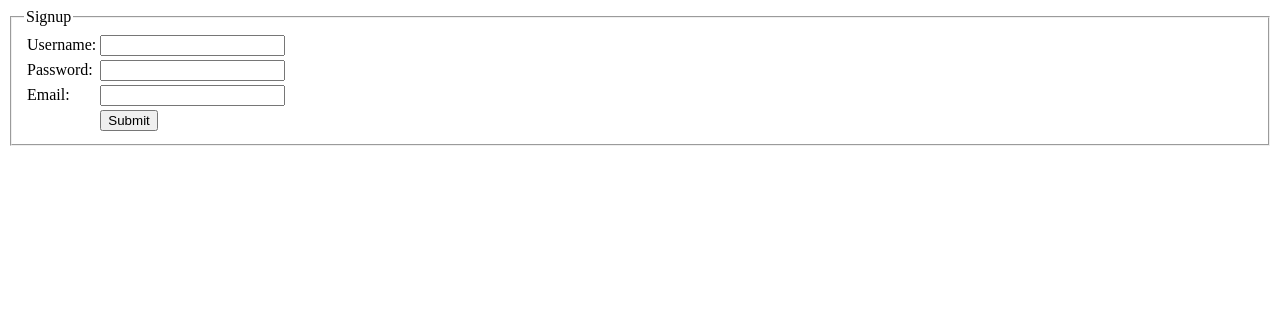
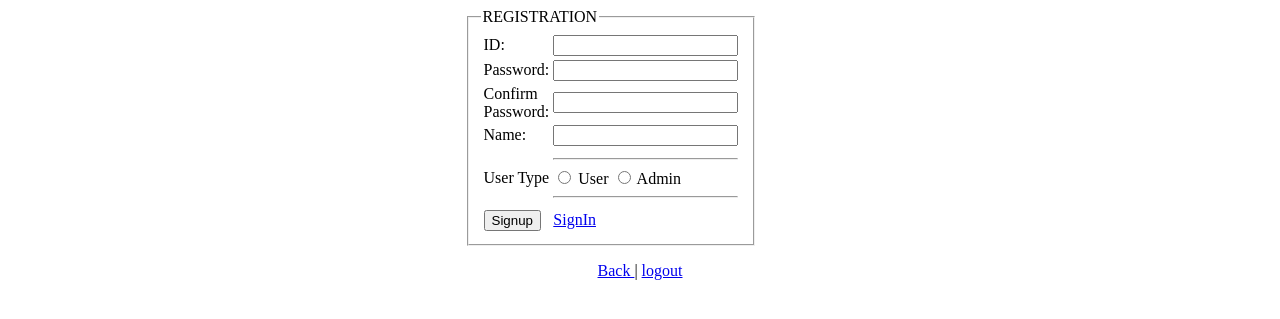
Before and after one commit to SrTamim/learning-web-technologies-fall-2021-2022-sec-i, a PHP site: page /signup.html in a window 1280 px wide. Shown: the top 319 px of the page. Run offline with PHP 8.4, Linux system fonts and the light colour scheme.

Commit message:
version 1

```diff
--- a/MID_LAB_EXAM/login.html
+++ b/MID_LAB_EXAM/login.html
@@ -8,8 +8,8 @@
 			<legend>LOGIN</legend>
 			<table>
 				<tr>
-					<td>Username:</td>
-					<td><input type="text" name="username" value=""></td>
+					<td>ID:</td>
+					<td><input type="text" name="id" value=""></td>
 				</tr>
 				<tr>
 					<td>Password:</td>
--- a/MID_LAB_EXAM/signup.html
+++ b/MID_LAB_EXAM/signup.html
@@ -1,34 +1,56 @@
 <html>
 <head>
+	<title>Create New User Page</title>
+	<style>
+	.form-center {
+		display:flex;
+		justify-content: center;
+	}
+	</style>
+</head>
+<body>
 
-	<title>Signup</title>
-</head>
-
-<body>
 <div class="form-center">
-		<form method="post" action="signupCheck.php">
-			<fieldset>
-				<legend>Signup</legend>
+	<form method="post" action="signupCheck.php" >
+		<fieldset style="width:40%">
+			<legend>REGISTRATION</legend>
 			<table>
 				<tr>
-						<td>Username:</td>
-						<td><input type="text" name="username" value=""></td>
+					<td>ID:</td>
+					<td><input type="text" name="idd" value=""></td>
 				</tr>
 				<tr>
 					<td>Password:</td>
 					<td><input type="password" name="password" value=""></td>
 				</tr>
 				<tr>
-						<td>Email:</td>
-						<td><input type="email" name="email" value=""></td>
+					<td>Confirm Password:</td>
+					<td><input type="password" name="conpassword" value=""></td>
 				</tr>
 				<tr>
-						<td></td>
-						<td><input type="submit" name="submit" value="Submit"></td>
+					<td>Name:</td>
+					<td><input type="text" name="name" value=""></td>
+				</tr>
+
+				<tr>
+                    <td>User Type</td>
+                    <td> <hr>
+                        <input type="radio" name="user"> User
+                        <input type="radio" name="user"> Admin
+						<hr>
+                    </td>
+                </tr>
+				<tr>
+					<td><input type="submit" name="submit" value="Signup"></td>
+					<td><a href="login.html">SignIn </a></td>
 				</tr>
 			</table>
 		</fieldset>
 	</form>
 </div>
+	<center>
+		<a href="home.php">Back </a> |
+		<a href="logout.php">logout </a>
+	</center>
 </body>
 </html>
--- a/MID_LAB_EXAM/signupCheck.php
+++ b/MID_LAB_EXAM/signupCheck.php
@@ -15,7 +15,6 @@
 					$myuser = $idd."|".$password."|".$name."\r\n";
 					fwrite($myfile, $myuser);
 					fclose($myfile);
-
 					header('location: login.html');
 			}
 				else{
@@ -25,5 +24,6 @@
 		else{
 			echo "invalid id....";
 		}
+	}
 
 ?>
--- a/MID_LAB_EXAM/user.txt
+++ b/MID_LAB_EXAM/user.txt
@@ -1,2 +1 @@
-1|PixL IT|123|srtamim@gmail.com
-2|tamim|123|srtamim@gmail.com
+123|123|
```
Also changed, not shown: MID_LAB_EXAM/loginCheck.php (+3 -4 lines). Lines whose indentation alone changed are shown as unchanged.
